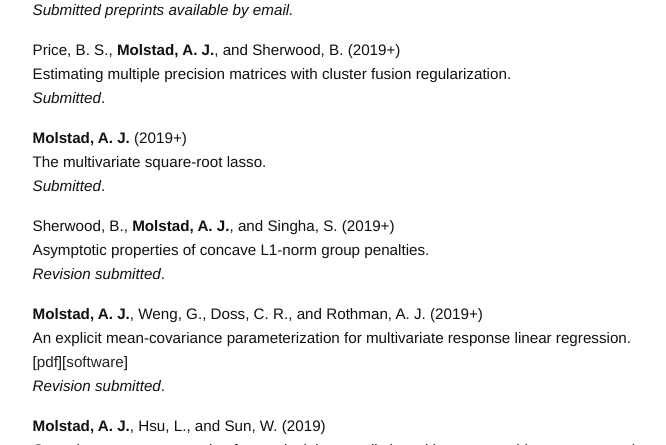
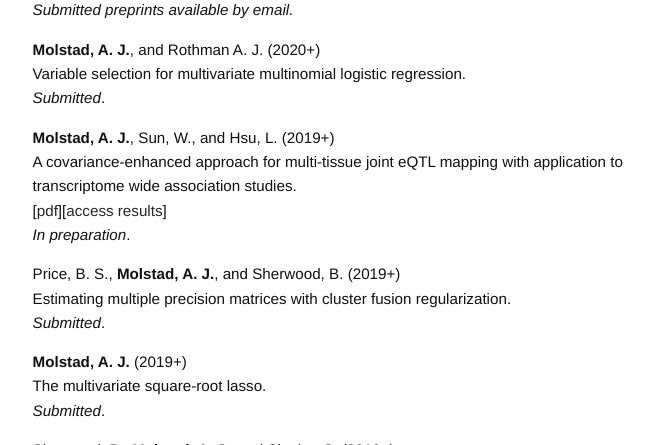
Before and after one commit to ajmolstad/ajmolstad.github.io, a Jekyll site: the page built from research.md, in a window 1280 px wide and 900 px high, cut to the strip 455-900 px from the top of the window. Shown: the whole strip, without its empty margins (275-941 px from the left). Built offline with Jekyll 4.4.1, drawn with Linux system fonts in a browser that asks for light colours.

Commit message:
temporary modification

```diff
--- a/research.md
+++ b/research.md
@@ -13,14 +13,14 @@ permalink: /research/
 A latent variable model for mixed-type multivariate response regression. <br>
 *Submitted*.  <br> -->
 
-<!-- **Molstad, A. J.**, and Rothman A. J. (2020+)<br>
+**Molstad, A. J.**, and Rothman A. J. (2020+)<br>
 Variable selection for multivariate multinomial logistic regression. <br>
 *Submitted*.  <br>
 
 **Molstad, A. J.**, Sun, W., and Hsu, L. (2019+)<br>
 A covariance-enhanced approach for multi-tissue joint eQTL mapping with application to transcriptome wide association studies. <br>
 [[pdf](https://arxiv.org/pdf/1808.10558.pdf)][[access results](https://github.com/ajmolstad/MCMVR)]<br>
-*In preparation*.  <br> -->
+*In preparation*.  <br>
 
 Price, B. S., **Molstad, A. J.**, and Sherwood, B. (2019+)<br>
 Estimating multiple precision matrices with cluster fusion regularization. <br>
```
